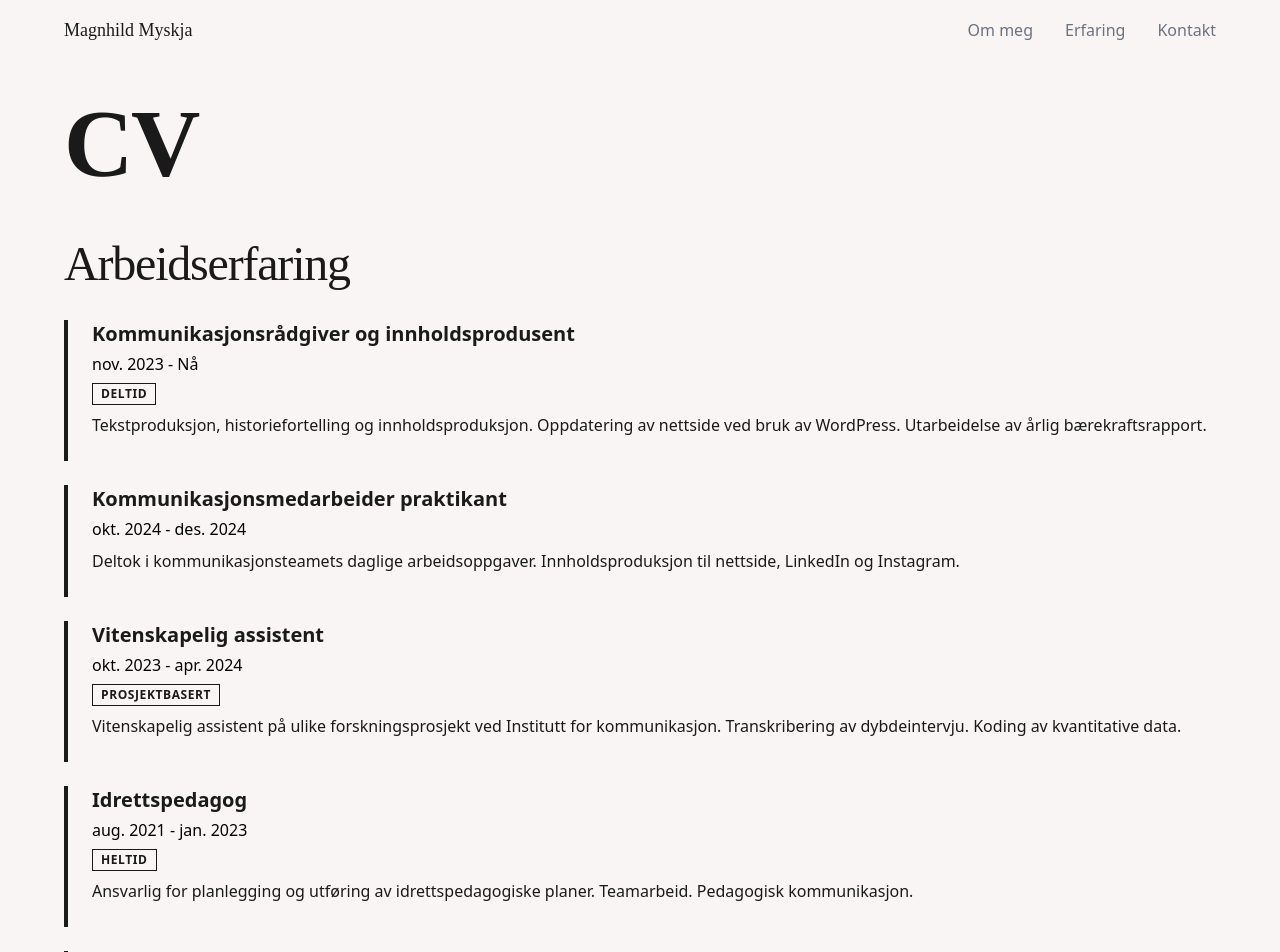
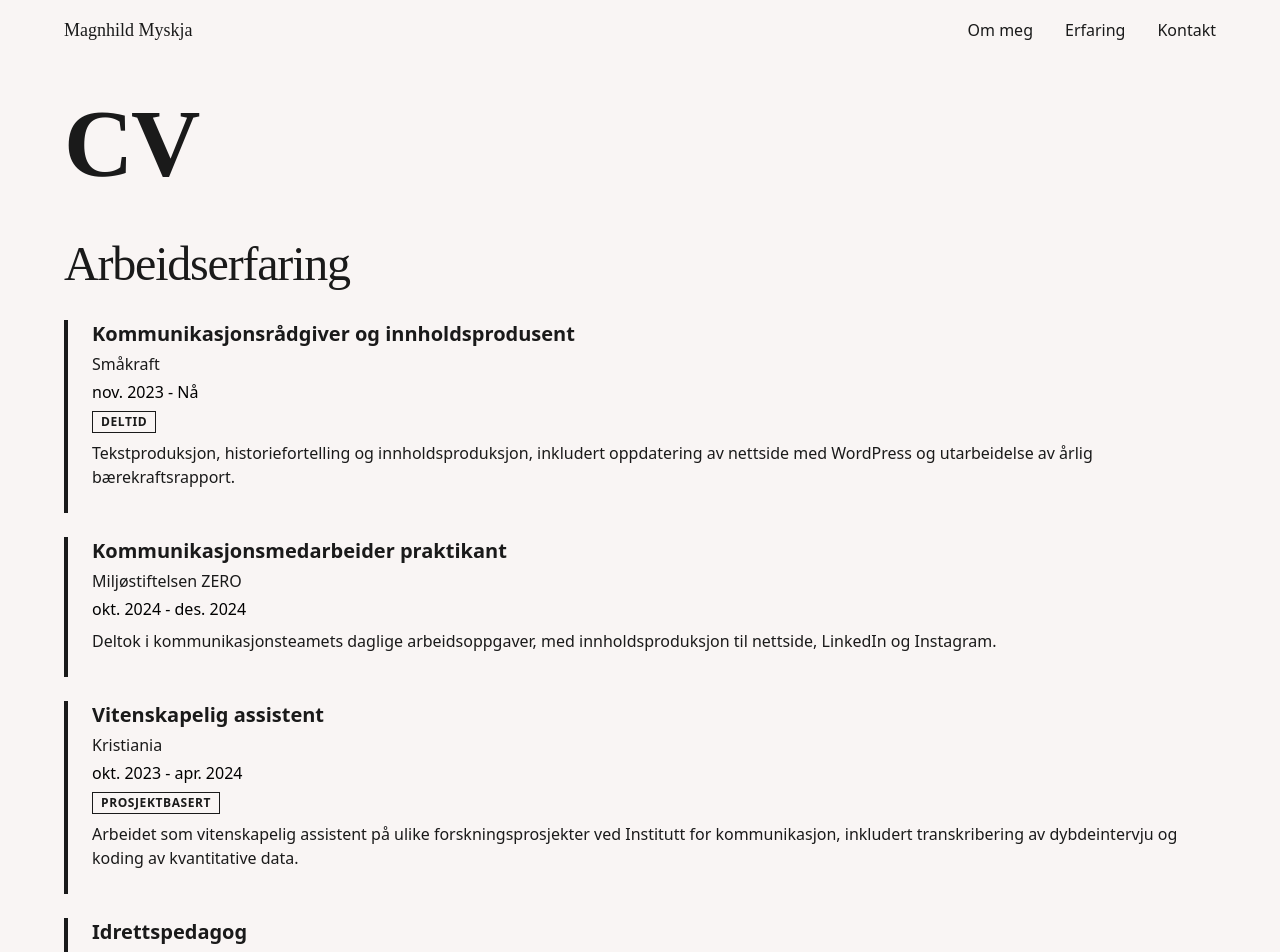
Before and after one commit to glennbarosen/magnhild-portfolio, a React (Vite) app: page /cv in a window 1280 px wide. Shown: the top 952 px of the page. Built offline with nearby package versions, Linux system fonts and the light colour scheme; a web font is replaced by a local one.

Commit message:
Remove 'Arbeidet med' from CV descriptions, standardize header link color to primary

```diff
--- a/src/components/layout/Header.tsx
+++ b/src/components/layout/Header.tsx
@@ -51,7 +51,7 @@ export function Header() {
                   className={`font-medium transition-colors ${
                     isActive(ROUTES.HOME)
                       ? "text-primary"
-                      : "text-secondary hover:text-primary"
+                      : "text-primary"
                   }`}
                 >
                   {link.label}
--- a/src/components/sections/CVExperience.tsx
+++ b/src/components/sections/CVExperience.tsx
@@ -31,6 +31,7 @@ export function CVExperience({ experience }: CVExperienceProps) {
               <h3 className="text-lg md:text-xl font-bold text-primary mb-1 font-sans">
                 {exp.title}
               </h3>
+              <p className="text-base font-medium mb-1">{exp.company}</p>
 
               <div className="mb-2">
                 <p className="text-base text-black font-medium mb-1">{exp.period}</p>
@@ -41,7 +42,7 @@ export function CVExperience({ experience }: CVExperienceProps) {
                 )}
               </div>
               {exp.description && (
-                <p className="text-base">{exp.description}</p>
+                <p className="text-base font-medium">{exp.description}</p>
               )}
             </div>
           </motion.div>
--- a/src/data/cv.ts
+++ b/src/data/cv.ts
@@ -25,33 +25,33 @@ export const experience: Experience[] = [
     company: 'Småkraft',
     type: 'Deltid',
     period: 'nov. 2023 - Nå',
-    description: 'Tekstproduksjon, historiefortelling og innholdsproduksjon. Oppdatering av nettside ved bruk av WordPress. Utarbeidelse av årlig bærekraftsrapport.',
+    description: 'Tekstproduksjon, historiefortelling og innholdsproduksjon, inkludert oppdatering av nettside med WordPress og utarbeidelse av årlig bærekraftsrapport.',
   },
   {
     title: 'Kommunikasjonsmedarbeider praktikant',
     company: 'Miljøstiftelsen ZERO',
     period: 'okt. 2024 - des. 2024',
-    description: 'Deltok i kommunikasjonsteamets daglige arbeidsoppgaver. Innholdsproduksjon til nettside, LinkedIn og Instagram.',
+    description: 'Deltok i kommunikasjonsteamets daglige arbeidsoppgaver, med innholdsproduksjon til nettside, LinkedIn og Instagram.',
   },
   {
     title: 'Vitenskapelig assistent',
     company: 'Kristiania',
     type: 'Prosjektbasert',
     period: 'okt. 2023 - apr. 2024',
-    description: 'Vitenskapelig assistent på ulike forskningsprosjekt ved Institutt for kommunikasjon. Transkribering av dybdeintervju. Koding av kvantitative data.',
+    description: 'Arbeidet som vitenskapelig assistent på ulike forskningsprosjekter ved Institutt for kommunikasjon, inkludert transkribering av dybdeintervju og koding av kvantitative data.',
   },
   {
     title: 'Idrettspedagog',
     company: 'Læringsverkstedet Myrvoll idrettsbarnehage',
     type: 'Heltid',
     period: 'aug. 2021 - jan. 2023',
-    description: 'Ansvarlig for planlegging og utføring av idrettspedagogiske planer. Teamarbeid. Pedagogisk kommunikasjon.',
+    description: 'Planlegging og utføring av idrettspedagogiske planer, teamarbeid og pedagogisk kommunikasjon.',
   },
   {
     title: 'Administrasjonsmedarbeider praktikant',
     company: 'Norges Volleyballforbund',
     period: 'okt. 2018',
-    description: 'Deltok i administrasjonens daglige arbeid, blant annet knyttet til kommunikasjon og markedsføring.',
+    description: 'Deltok i administrasjonens daglige arbeid, spesielt innen kommunikasjon og markedsføring.',
   },
 ];
 
```
